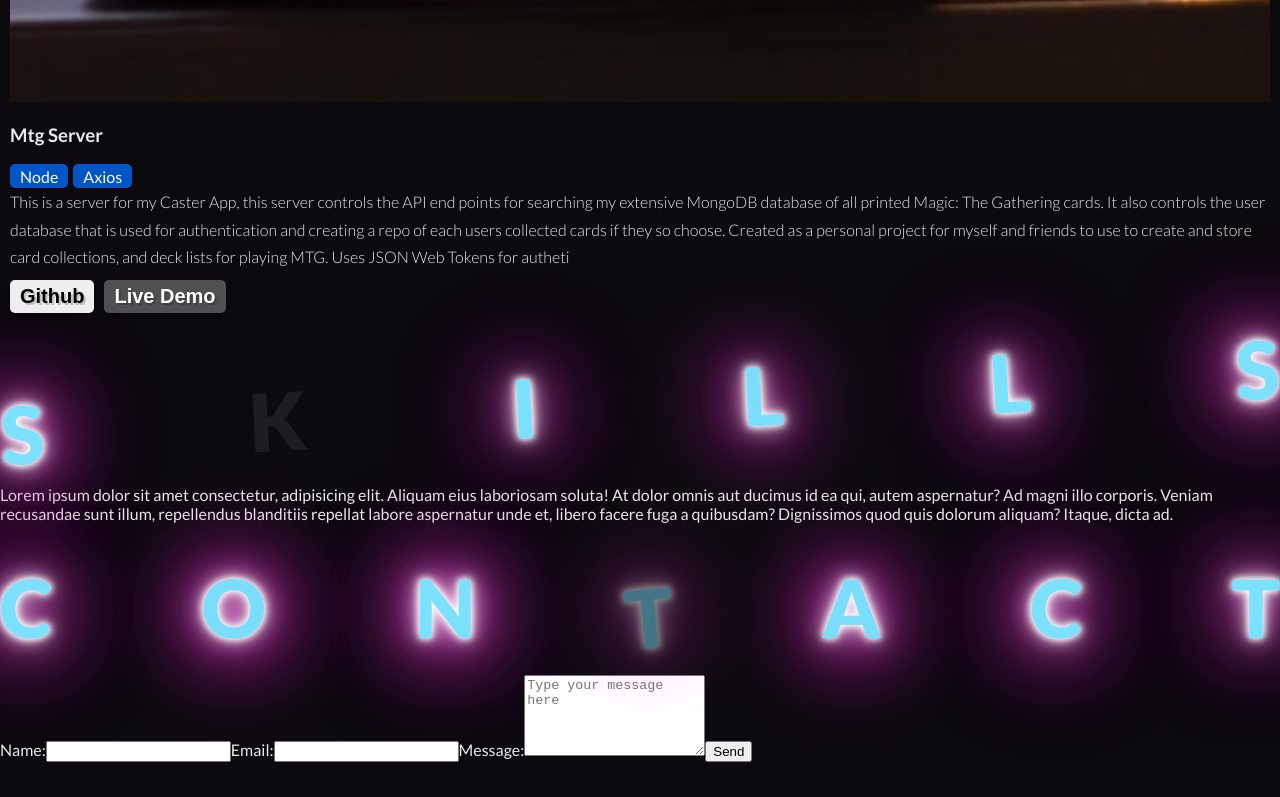
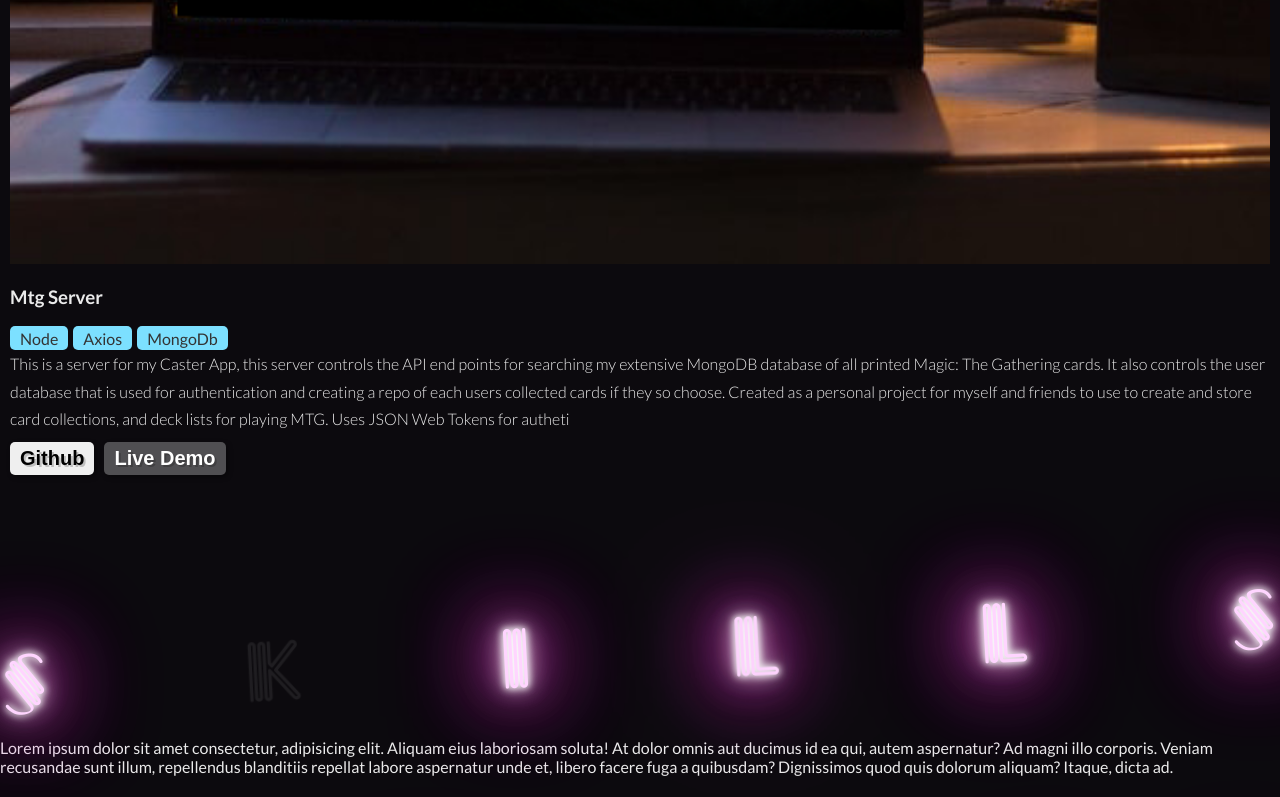
Before and after one commit to CoreyMiller85/portfolio-modern, a React (Create React App) app: page / in a window 1280 px wide. Shown: the part 2000-2797 px from the top of the page. Before the commit the page ends 2762 px from the top, so only its background shows below. Built offline with nearby package versions, Linux system fonts and the light colour scheme; a web font is replaced by a local one.

Commit message:
add contact inputs and functionallity

```diff
--- a/src/App.scss
+++ b/src/App.scss
@@ -1,6 +1,11 @@
 @import "./Sass/varibles";
 @import "./Sass/utlities";
 @import "./Sass/animation";
+
+@font-face {
+	font-family: "Picadilly";
+	src: local("Picadilly"), url(./fonts/Picadilly.ttf) format("truetype");
+}
 @import url("https://fonts.googleapis.com/css2?family=Lato:ital,wght@0,100;0,300;0,400;0,700;0,900;1,100;1,300;1,400;1,700;1,900&display=swap");
 @import url("https://fonts.googleapis.com/css2?family=Yellowtail&display=swap");
 @import url("https://fonts.googleapis.com/css2?family=IM+Fell+English+SC&display=swap");
@@ -11,7 +16,7 @@
 @import "components/SingleProject/SingleProject.scss";
 // @import "components/SingleProject/skills.scss";
 @import "components/SlideMenu/SlideMenu.scss";
-@import "components/SlideMenu/SlideMenu.scss";
+@import "components/Contact/Contact.scss";
 
 html,
 body {
@@ -23,6 +28,12 @@ body {
 	color: $font-color;
 	font-family: "Lato";
 	overflow-x: hidden;
+	-ms-overflow-style: none; /* IE and Edge */
+	scrollbar-width: none; /* Firefox */
+}
+
+html::-webkit-scrollbar {
+	display: none;
 }
 
 .app {
--- a/src/Sass/_animation.scss
+++ b/src/Sass/_animation.scss
@@ -52,7 +52,7 @@
 			0 0 42px rgb(255, 101, 229), 0 0 82px rgb(255, 70, 224),
 			0 0 92px rgb(255, 57, 222), 0 0 102px rgb(255, 30, 218),
 			0 0 120px rgb(255, 0, 212);
-		color: $secondary-color;
+		color: $neon-color;
 		opacity: 0.4;
 	}
 }
--- a/src/Sass/_utlities.scss
+++ b/src/Sass/_utlities.scss
@@ -28,8 +28,8 @@ $color-primary: #51ff00;
 		box-shadow: 2px 2px 5px rgba($color: #000000, $alpha: 0.6);
 	}
 	&.secondary {
-		background: $highlight-color;
-		color: $bright-font-color;
+		background: $secondary-color;
+		color: $dark-font-color;
 		text-shadow: $text-shadow;
 	}
 	&.clear {
@@ -56,15 +56,18 @@ $color-primary: #51ff00;
 .title {
 	width: 100%;
 	padding: 2rem 0;
+	margin-top: 10rem;
 	text-align: center;
 	display: flex;
+	font-weight: normal;
 	flex-flow: row nowrap;
 	justify-content: space-between;
+	font-family: "Picadilly", sans-serif;
 
 	&__letter {
 		font-size: 8rem;
-		color: $secondary-color;
-		font-weight: 900;
+		color: $neon-color;
+		font-weight: normal;
 	}
 }
 
--- a/src/Sass/_varibles.scss
+++ b/src/Sass/_varibles.scss
@@ -1,5 +1,6 @@
 $font-color: #eaeaea;
 $bright-font-color: #fff;
+$dark-font-color: #333;
 
 $text-shadow: 2px 2px rgba(#000000, 0.4);
 $neon-glow: 2px 2px rgba(#000000, 0.4);
@@ -8,3 +9,4 @@ $background-color: #0c0a0e;
 $primary-color: white;
 $secondary-color: #7ce0ff;
 $highlight-color: #f700ff;
+$neon-color: #ffd5ff;
--- a/src/components/Contact/Contact.js
+++ b/src/components/Contact/Contact.js
@@ -23,7 +23,7 @@ const Contact = () => {
 	}
 
 	return (
-		<div title="Contact Me" id="contact">
+		<div className="contact" id="contact">
 			<div className="title pink-neon">
 				<div className="title__letter">C</div>
 				<div className="title__letter flicker-fast">O</div>
@@ -33,17 +33,33 @@ const Contact = () => {
 				<div className="title__letter">C</div>
 				<div className="title__letter">T</div>
 			</div>
-			<form className="contact__form" onSubmit={sendEmail}>
+			<form className="contact__form" onSubmit={sendEmail} autocomplete="off">
+				<div className="contact__form-divider">
 					<label htmlFor="name" className="contact__name-label">
 						Name:
-					<input type="text" name="name" className="contact__name-input" />
 					</label>
+					<input
+						type="text"
+						placeholder="Name"
+						name="name"
+						className="contact__name-input"
+					/>
+				</div>
+				<div className="contact__form-divider">
 					<label htmlFor="email" className="contact__email-label">
 						Email:
-					<input type="email" name="email" className="contact__email-input" />
 					</label>
+					<input
+						placeholder="Email"
+						type="email"
+						name="email"
+						className="contact__email-input"
+					/>
+				</div>
+				<div className="contact__form-divider">
 					<label htmlFor="message" className="contact__message-label">
 						Message:
+					</label>
 					<textarea
 						rows="5"
 						id="message-box"
@@ -53,8 +69,8 @@ const Contact = () => {
 						pattern="^[a-zA-Z1-9].*"
 						required=""
 					></textarea>
-				</label>
-				<button className="contact__button">Send</button>
+				</div>
+				<button className="btn secondary">Send</button>
 			</form>
 		</div>
 	);
--- a/src/components/Contact/Contact.scss
+++ b/src/components/Contact/Contact.scss
@@ -0,0 +1,55 @@
+.contact {
+	&__form {
+		display: flex;
+		flex-flow: column nowrap;
+		justify-content: space-evenly;
+		align-items: center;
+	}
+
+	&__form-divider {
+		margin-top: 1rem;
+		width: 100%;
+	}
+
+	&__form-divider label {
+		display: block;
+		font-size: 2.5rem;
+		text-transform: uppercase;
+	}
+	&__form-divider input {
+		width: 95%;
+		display: block;
+		margin-top: 2rem;
+		padding: 1rem;
+		background: none;
+		font-family: "Lato";
+		font-size: 2rem;
+		border: none;
+		border-bottom: 1px solid $secondary-color;
+		transition: all 0.2s ease-out;
+		box-shadow: 0 1rem 2rem rgba($dark-font-color, 0.1);
+		color: $font-color;
+	}
+	&__form-divider input:focus {
+		border-bottom: 4px solid $secondary-color;
+		outline: none;
+	}
+
+	&__form-divider textarea {
+		width: 95%;
+		margin-top: 2rem;
+
+		height: 120px;
+		border: 1px solid $secondary-color;
+		padding: 1rem;
+		background: none;
+		font-family: "Lato";
+		font-size: 2rem;
+		transition: all 0.2s ease-out;
+		color: $font-color;
+		&:focus {
+			outline: none;
+			border: 3px solid $secondary-color;
+		}
+	}
+}
--- a/src/components/Projects/Projects.js
+++ b/src/components/Projects/Projects.js
@@ -17,7 +17,7 @@ const Projects = () => {
 			<div className="projects__container">
 				<SingleProject
 					title={"Mtg Server"}
-					tags={["node", "axios"]}
+					tags={["node", "axios", "MongoDb"]}
 					desciption="This is a server for my Caster App, this server controls the API end points for searching my extensive MongoDB database of all printed Magic: The Gathering cards. It also controls the user database that is used for authentication and creating a repo of each users collected cards if they so choose. Created as a personal project for myself and friends to use to create and store card collections, and deck lists for playing MTG. Uses JSON Web Tokens for autheti"
 					gitLink="https://github.com/CoreyMiller85/mtg-api-server"
 					liveLink=""
--- a/src/components/SingleProject/SingleProject.scss
+++ b/src/components/SingleProject/SingleProject.scss
@@ -33,9 +33,9 @@
 	display: flex;
 	&__tag {
 		border-radius: 5px;
-		background: rgba($color: #0056c7, $alpha: 1);
+		background: rgba($color: $secondary-color, $alpha: 1);
 		display: block;
-		color: white;
+		color: $dark-font-color;
 		padding: 0.25rem 1rem;
 		margin-right: 0.5rem;
 		height: fit-content;
```
Also changed, not shown: src/fonts/Picadilly.ttf (added). Lines whose indentation alone changed are shown as unchanged.
